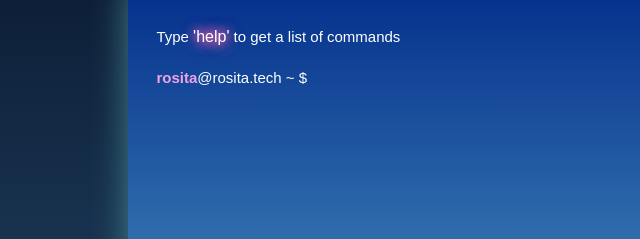
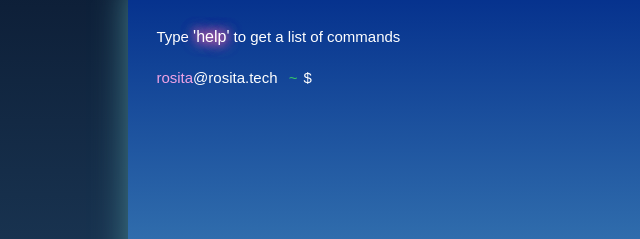
Before and after one commit to ejero/terminal-site, a website: page index.html in a window 1280 px wide. Shown: the part 242-481 px from the top of the page, 0-640 px from the left. Drawn offline with Linux system fonts and the light colour scheme.

Commit message:
Adds tilde styles

```diff
--- a/script.js
+++ b/script.js
@@ -338,7 +338,6 @@ function createNewInputLine() {
 
   const newPromptSpan = document.createElement("span");
   newPromptSpan.className = "prompt";
-  // newPromptSpan.textContent = "rosita@rosita.tech ~  $";
 
   const nameSpan = document.createElement("span");
   nameSpan.className = "name-style";
@@ -347,6 +346,10 @@ function createNewInputLine() {
   const domainSpan = document.createElement("span");
   domainSpan.className = "domain-style";
   domainSpan.textContent = "@rosita.tech";
+
+  const tildeSpan = document.createElement("span");
+  tildeSpan.className = "tilde-span";
+  tildeSpan.textContent = " ~";
 
   const newInput = document.createElement("input");
   // Adding input type as URL to disable 1password plugin
@@ -362,7 +365,8 @@ function createNewInputLine() {
 
   newPromptSpan.appendChild(nameSpan);
   newPromptSpan.appendChild(domainSpan);
-  newPromptSpan.appendChild(document.createTextNode(" ~  $"));
+  newPromptSpan.appendChild(tildeSpan);
+  newPromptSpan.appendChild(document.createTextNode("  $"));
 
   newPromptDiv.appendChild(newPromptSpan);
   newPromptDiv.appendChild(newInput);
--- a/style.css
+++ b/style.css
@@ -211,7 +211,15 @@ body {
 
 .name-style {
   color: rgb(239, 163, 229);
-  font-weight: 800;
+  font-weight: 400;
+}
+.domain-style {
+  padding-right: 7px;
+}
+
+.tilde-span {
+  padding-right: 2px;
+  color: #38ce66;
 }
 
 .link {
```
